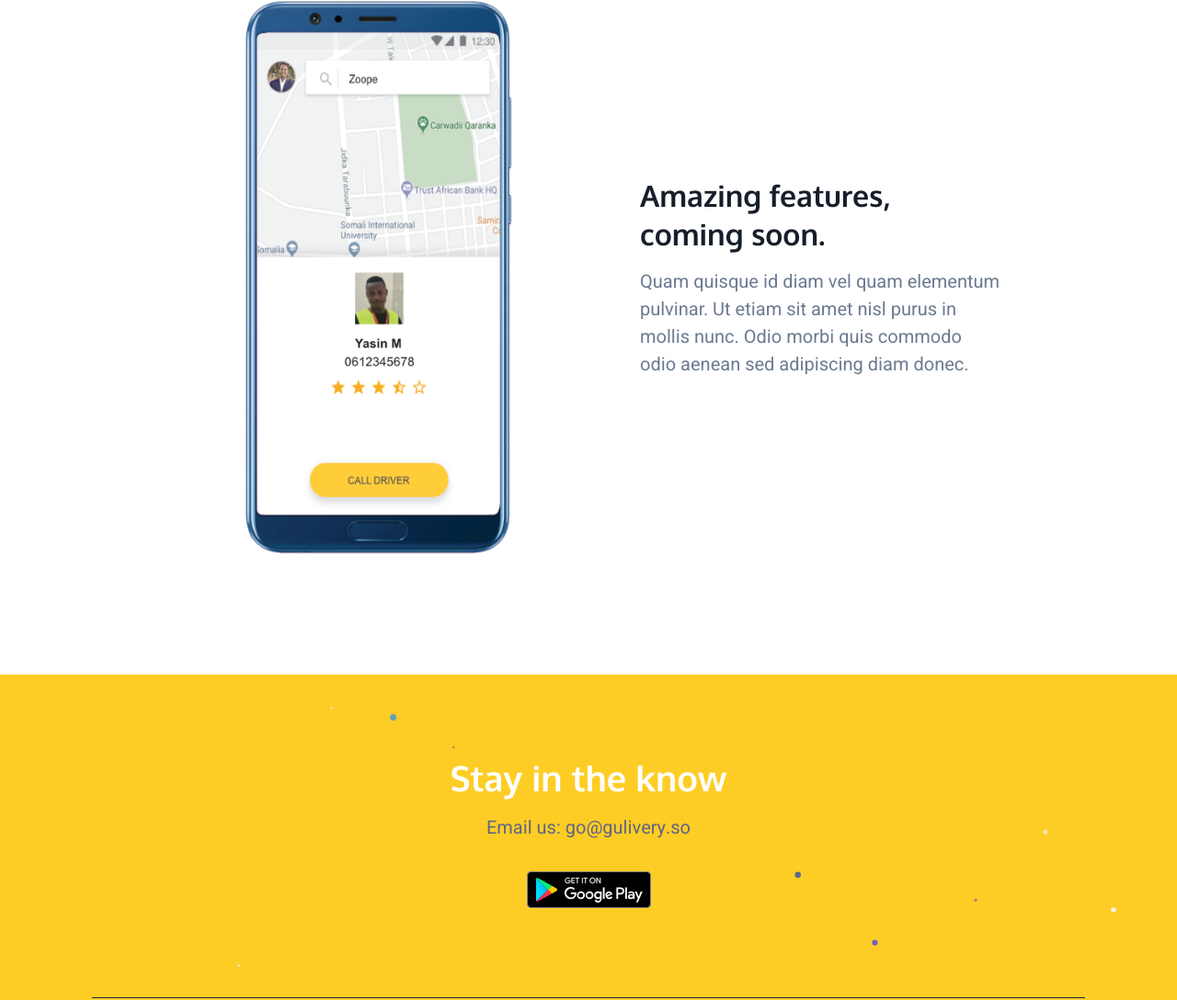
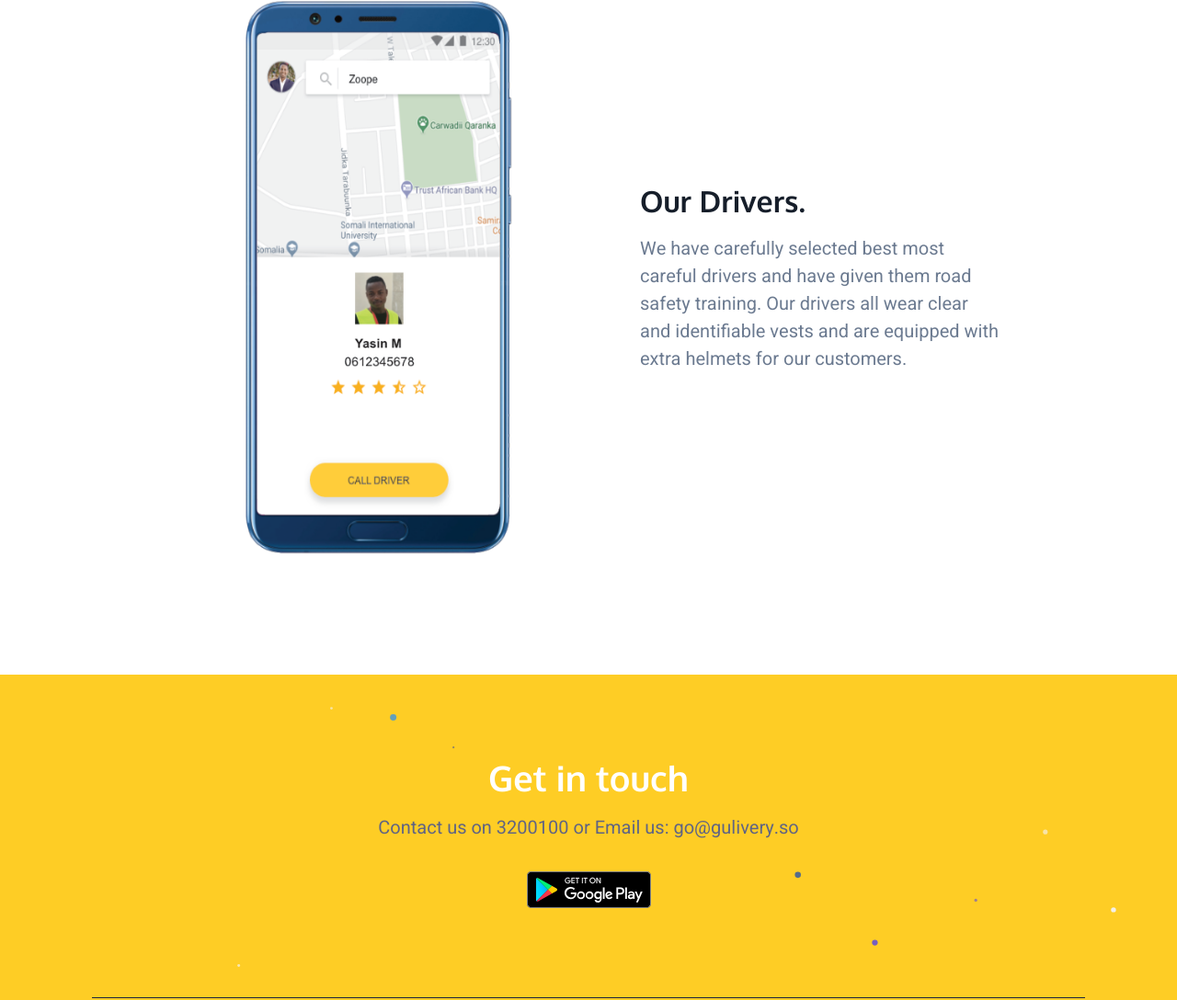
Before and after one commit to DeeqAfrika/deeqafrika.github.io, a plain HTML site: page index.html in a window 1280 px wide. Shown: the part 2944-4032 px from the top of the page at 92% size. Drawn offline with nearby package versions, Linux system fonts and the light colour scheme.

Commit message:
Update index.html

```diff
--- a/index.html
+++ b/index.html
@@ -113,8 +113,8 @@
 								</div>
 								<div class="feature-extended-body is-revealing">
                   <!-- Start Screen 3 text -->
-									<h3 class="mt-0 mb-16">Amazing features, coming soon.</h3>
-									<p class="m-0">Quam quisque id diam vel quam elementum pulvinar. Ut etiam sit amet nisl purus in mollis nunc. Odio morbi quis commodo odio aenean sed adipiscing diam donec.</p>
+									<h3 class="mt-0 mb-16">Why use GO?</h3>
+									<p class="m-0">Quam GO is Convinient and available through phone, app or on the street. Cheapest in terms of time saved and Safe because of our amazing trained drivers.</p>
                   <!-- End Screen 3 text -->
 								</div>
 							</div>
@@ -124,8 +124,8 @@
 								</div>
 								<div class="feature-extended-body is-revealing">
                   <!-- Start Screen 4 text -->
-									<h3 class="mt-0 mb-16">Amazing features, coming soon.</h3>
-									<p class="m-0">Quam quisque id diam vel quam elementum pulvinar. Ut etiam sit amet nisl purus in mollis nunc. Odio morbi quis commodo odio aenean sed adipiscing diam donec.</p>
+									<h3 class="mt-0 mb-16">Our Drivers.</h3>
+									<p class="m-0">We have carefully selected best most careful drivers and have given them road safety training. Our drivers all wear clear and identifiable vests and are equipped with extra helmets for our customers.</p>
                   <!-- End Screen 4 text -->
 								</div>
 							</div>
@@ -144,8 +144,8 @@
 					<div class="container-sm">
 						<div class="cta-inner section-inner">
 							<div class="cta-header text-center">
-								<h2 class="section-title mt-0">Stay in the know</h2>
-								<p class="section-paragraph">Email us: go@gulivery.so</p>
+								<h2 class="section-title mt-0">Get in touch</h2>
+								<p class="section-paragraph">Contact us on 3200100 or Email us: go@gulivery.so</p>
 								<div class="cta-cta">
                   <a class="store-link" href='https://play.google.com/store/apps/'>
                       <svg xmlns="http://www.w3.org/2000/svg" width="135" height="40" viewBox="0 0 135 40">
```
